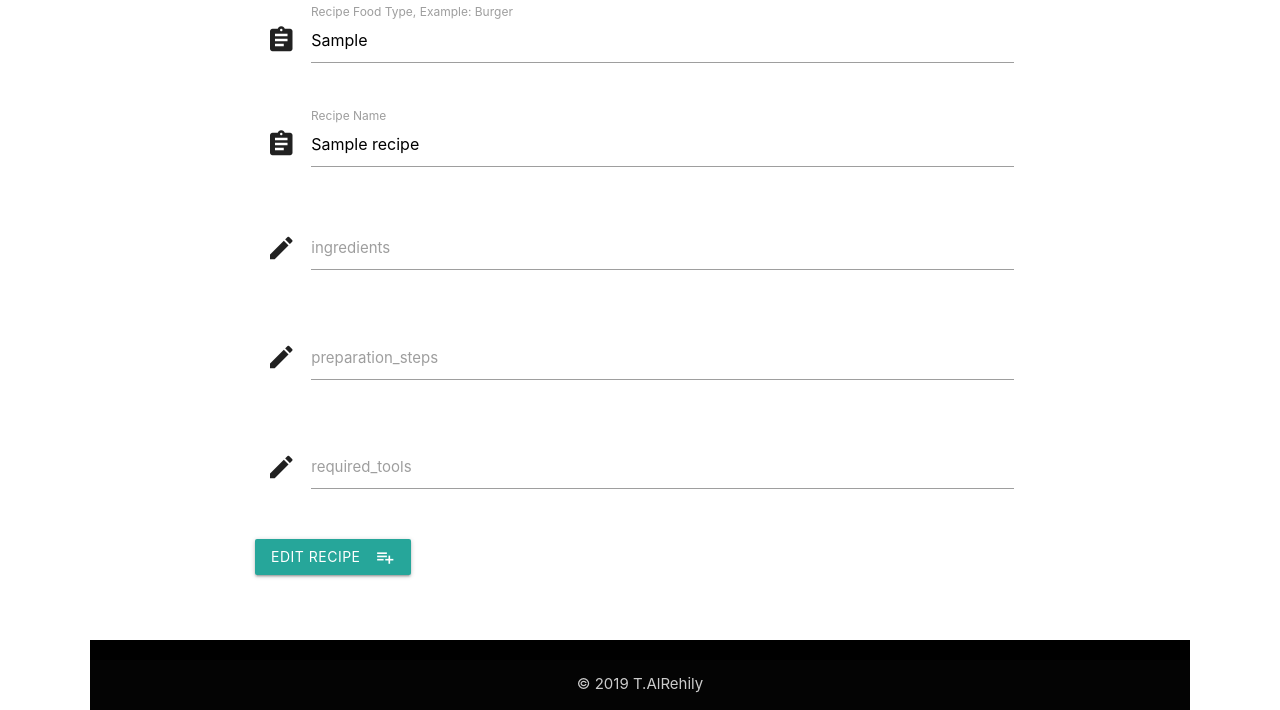
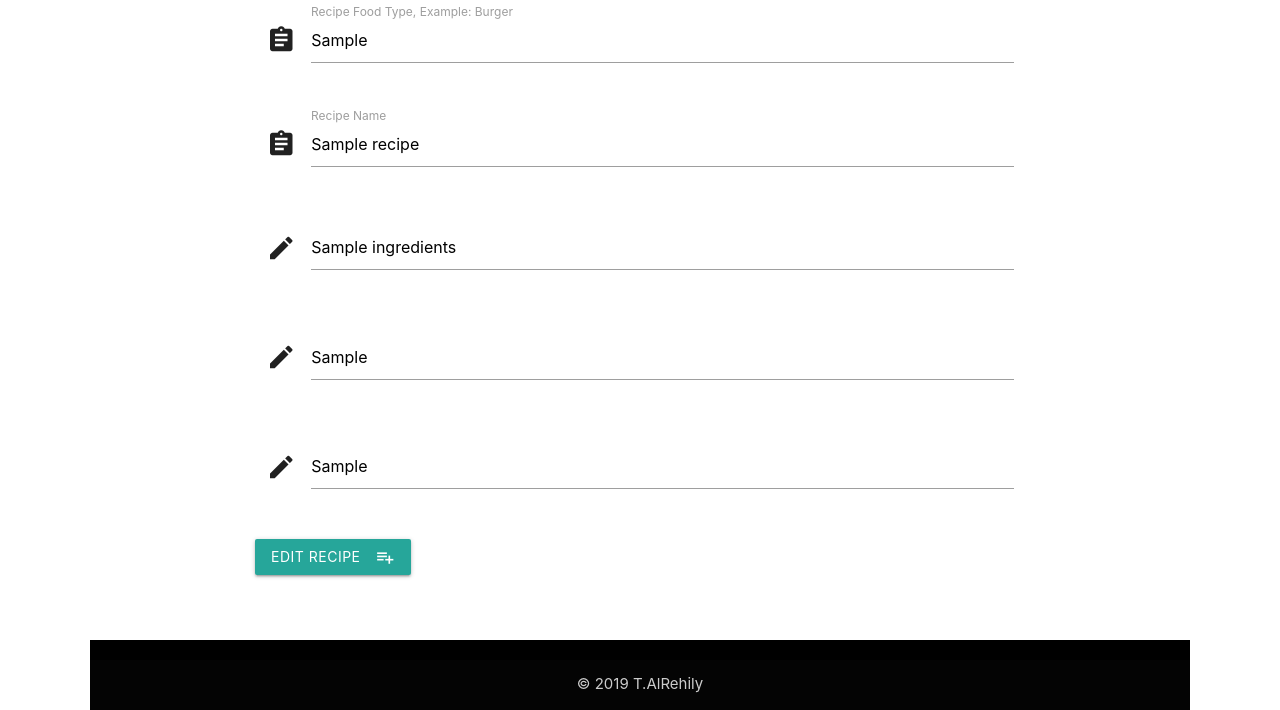
Before and after one commit to Tariqalrehily/whatocook, a Flask app: template templates/editrecipe.html in a window 1280 px wide. Shown: the part 544-1254 px from the top of the page. Run offline with Flask 2, Linux system fonts and the light colour scheme; the template is opened without the code that fills it: most values are stand-ins (such as "Sample title", 1, 10 or a date in 2020); some libraries are stand-ins or nearby versions.

Commit message:
Modifying editrecipes.html to retrieve the text area fields  to edit recipes.

```diff
--- a/templates/editrecipe.html
+++ b/templates/editrecipe.html
@@ -23,22 +23,22 @@
       <div class="row">
             <div class="input-field col s12">
             <i class="material-icons prefix">mode_edit</i>
-            <textarea name="ingredients" id="ingredients" class="materialize-textarea" value="{{recipe.ingredients}}"></textarea>
-            <label for="icon_telephone">ingredients</label>
+            <textarea name="ingredients" id="ingredients" class="materialize-textarea"></textarea>
+            <!-- <label for="ingredients">ingredients</label> -->
             </div>
       </div>
       <div class="row">
             <div class="input-field col s12">
             <i class="material-icons prefix">mode_edit</i>
-            <textarea name="preparation_steps" id="preparation_steps" class="materialize-textarea" value="{{recipe.preparation_steps}}"></textarea>
-            <label for="icon_telephone">preparation_steps</label>
+            <textarea name="preparation_steps" id="preparation_steps" class="materialize-textarea"></textarea>
+            <!-- <label for="preparation_steps">preparation_steps</label> -->
             </div>
       </div>
       <div class="row">
             <div class="input-field col s12">
             <i class="material-icons prefix">mode_edit</i>
-            <textarea name="required_tools" id="required_tools" class="materialize-textarea" value="{{recipe.required_tools}}"></textarea>
-            <label for="icon_telephone">required_tools</label>
+            <textarea name="required_tools" id="required_tools" class="materialize-textarea"></textarea>
+            <!-- <label for="required_tools">required_tools</label> -->
             </div>
       </div>
       <!-- Form submit button -->
@@ -49,4 +49,16 @@
         </div>
     </form>
 </div>
+<script src="https://cdnjs.cloudflare.com/ajax/libs/jquery/3.4.1/jquery.min.js"></script>
+<!-- Retrieve the textarea fields -->
+<script>
+    $(document).ready(function(){
+    $('#ingredients').val('{{recipe.ingredients}}');
+    M.textareaAutoResize($('#ingredients'));
+    $('#preparation_steps').val('{{recipe.preparation_steps}}');
+    M.textareaAutoResize($('#preparation_steps'));
+    $('#required_tools').val('{{recipe.required_tools}}');
+    M.textareaAutoResize($('#required_tools'));
+  });
+</script>
 {% endblock %}
```
